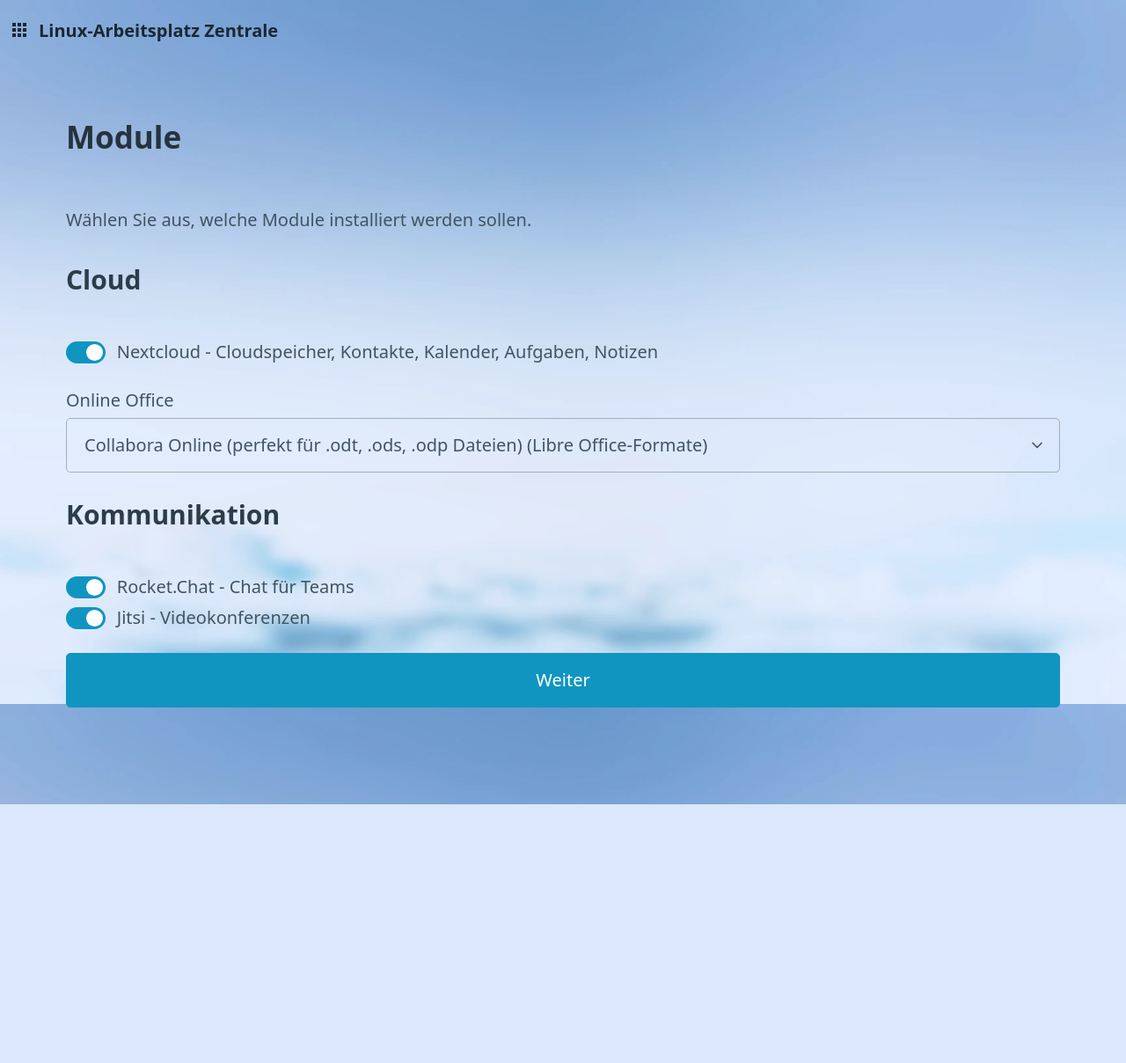
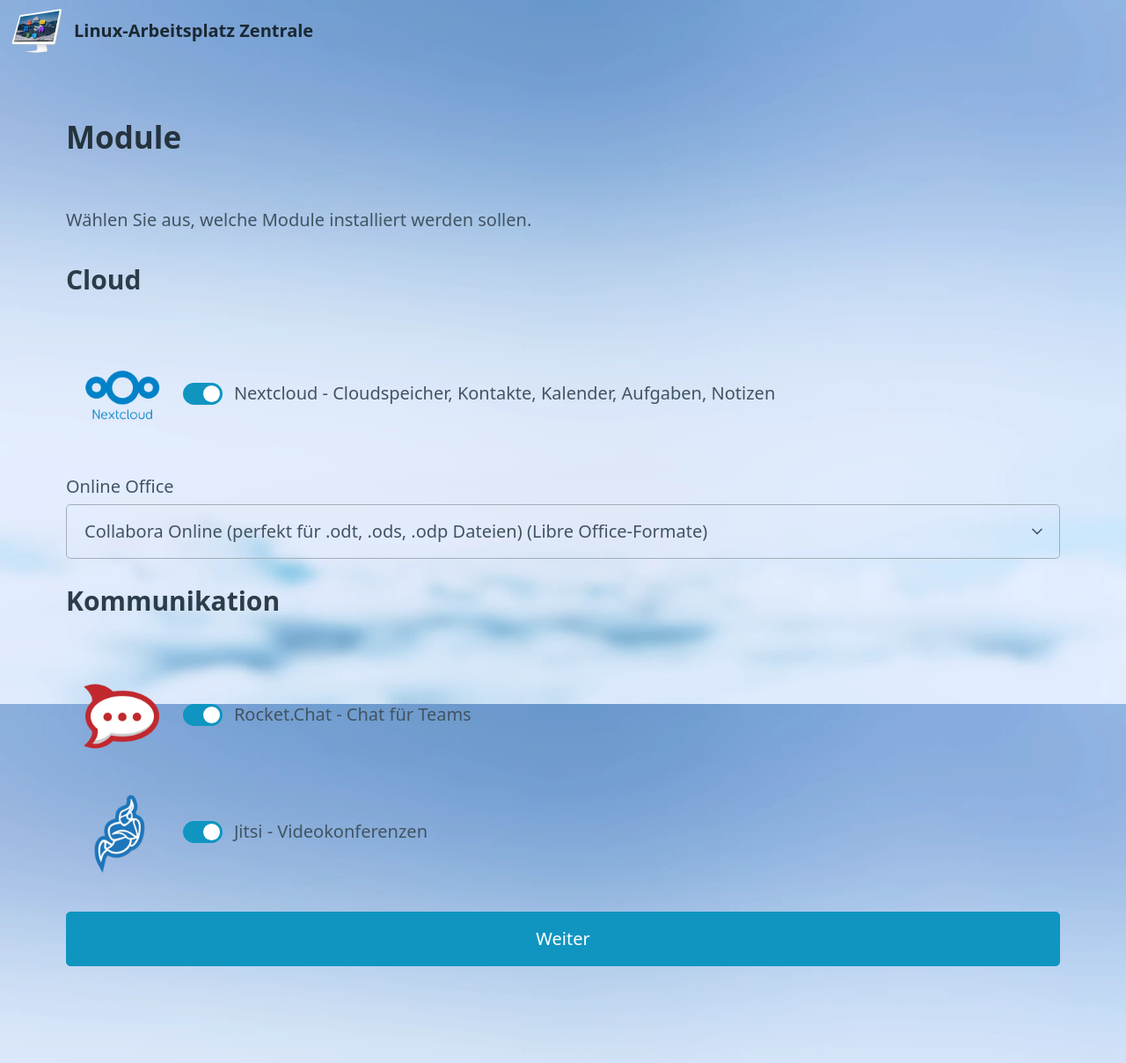
Before and after one commit to Jean28518/libre-workspace, a Django app: page /welcome/select_apps in a window 1280 px wide. Shown: the whole page at 88% size. Before the commit the page ends 914 px from the top, so only its background shows below. Run offline with Django 3.2, Linux system fonts and the light colour scheme.

Commit message:
Add logos

```diff
--- a/src/lac/lac/templates/lac/base.html
+++ b/src/lac/lac/templates/lac/base.html
@@ -96,7 +96,8 @@
       <ul>
         <li style="padding: 0px;">
           <a href="/" class="contrast">
-            <span style="margin-top: 5px" class="material-icons md-32">apps</span>
+            <img src="/static/lac/icons/linux-arbeitsplatz.webp" alt="Logo" style="height: 64px;">
+            <!-- <span style="margin-top: 5px" class="material-icons md-32">apps</span>  -->
           </a>
         </li>
         <li>
--- a/src/lac/welcome/templates/welcome/welcome_select_apps.html
+++ b/src/lac/welcome/templates/welcome/welcome_select_apps.html
@@ -12,6 +12,7 @@
     <h3>Cloud</h3>
     <fieldset>
         <label for="nextcloud">
+            <img src="/static/lac/icons/nextcloud.webp" alt="" style="height: 128px; padding: 16px;">
           <input type="checkbox" id="nextcloud" name="nextcloud" role="switch" checked onclick="change()">
           Nextcloud - Cloudspeicher, Kontakte, Kalender, Aufgaben, Notizen
         </label>
@@ -28,11 +29,13 @@
     <h3>Kommunikation</h3>
     <fieldset>
         <label for="rocketchat">
+            <img src="/static/lac/icons/rocketchat.webp" alt="" style="height: 128px; padding: 16px;">
           <input type="checkbox" id="rocketchat" name="rocketchat" role="switch" checked>
           Rocket.Chat - Chat für Teams
         </label>
 
         <label for="jitsi">
+            <img src="/static/lac/icons/jitsi.webp" alt="" style="height: 128px; padding: 16px;">
           <input type="checkbox" id="jitsi" name="jitsi" role="switch" checked>
           Jitsi - Videokonferenzen
         </label>
```
Also changed, not shown: src/lac/lac/static/lac/icons/jitsi.webp (added), src/lac/lac/static/lac/icons/linux-arbeitsplatz.webp (added), src/lac/lac/static/lac/icons/nextcloud.webp (added), src/lac/lac/static/lac/icons/rocketchat.webp (added).
